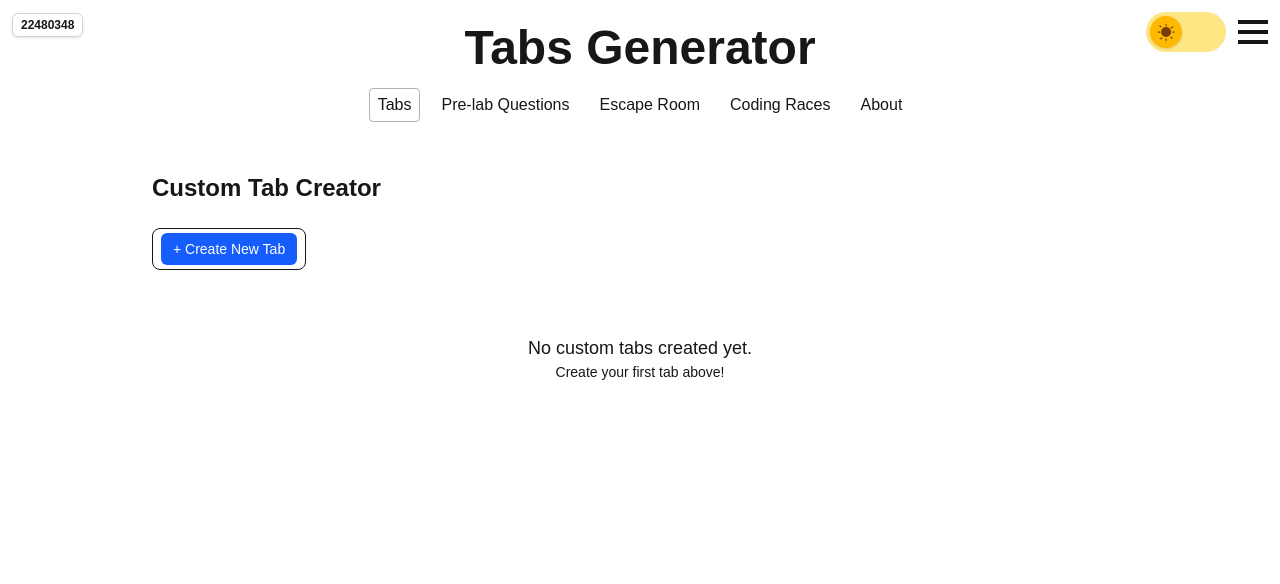
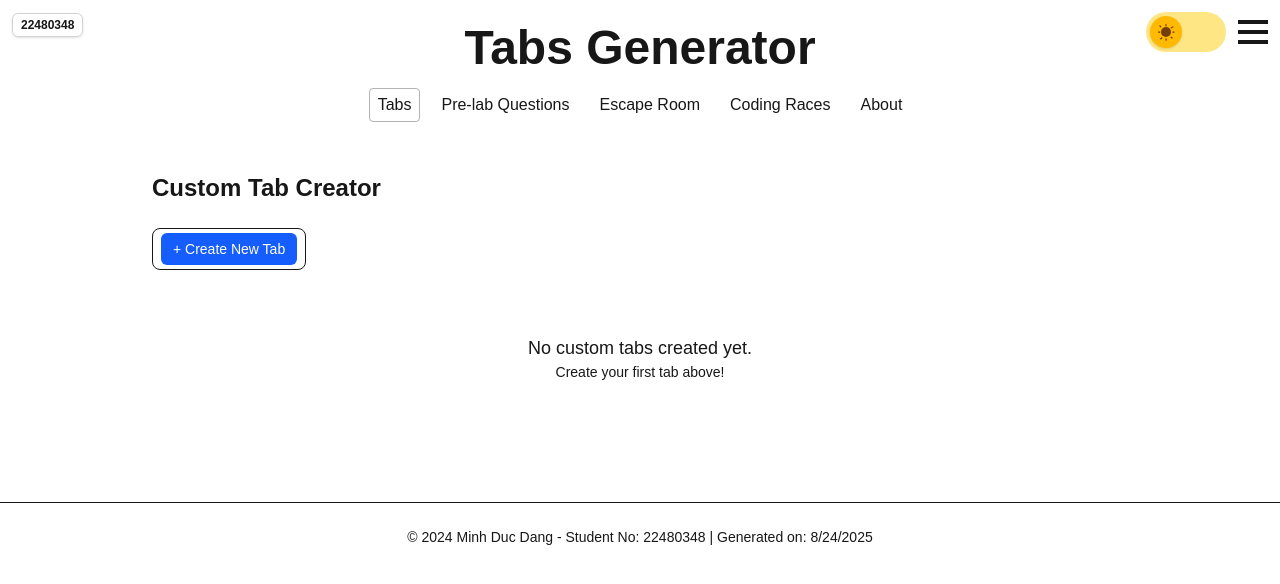
Before and after one commit to Duc1704/CWA_Ass1, a Next.js app: page / in a window 1280 px wide. Shown: the top 584 px of the page. Built offline with nearby package versions, Linux system fonts and the light colour scheme.

Commit message:
add footer

```diff
--- a/app/layout.tsx
+++ b/app/layout.tsx
@@ -6,8 +6,8 @@ export const metadata: Metadata = {
   description: "Accessible Next.js starter with tabs, dark mode, cookies",
 };
 
-const STUDENT_NAME = "Minh Duc Dang";
-const STUDENT_NUMBER = "22480348";
+export const STUDENT_NAME = "Minh Duc Dang";
+export const STUDENT_NUMBER = "22480348";
 
 export default function RootLayout({ children }: { children: React.ReactNode }) {
   return (
--- a/app/page.tsx
+++ b/app/page.tsx
@@ -1,5 +1,6 @@
 import HamburgerMenu from './components/HamburgerMenu';
 import Tabs from './components/Tabs';
+import { STUDENT_NAME, STUDENT_NUMBER } from './layout';
 
 export default function Home(): JSX.Element {
   return (
@@ -13,6 +14,13 @@ export default function Home(): JSX.Element {
       <div className="mt-4">
         <Tabs />
       </div>
+
+      {/* Footer */}
+              <footer className="mt-16 py-6 text-center text-[--foreground]/70 border-t border-[--foreground]/20">
+          <p className="text-sm">
+            © 2024 {STUDENT_NAME} - Student No: {STUDENT_NUMBER} | Generated on: {new Date().toLocaleDateString()}
+          </p>
+        </footer>
     </div>
   );
 }
```
